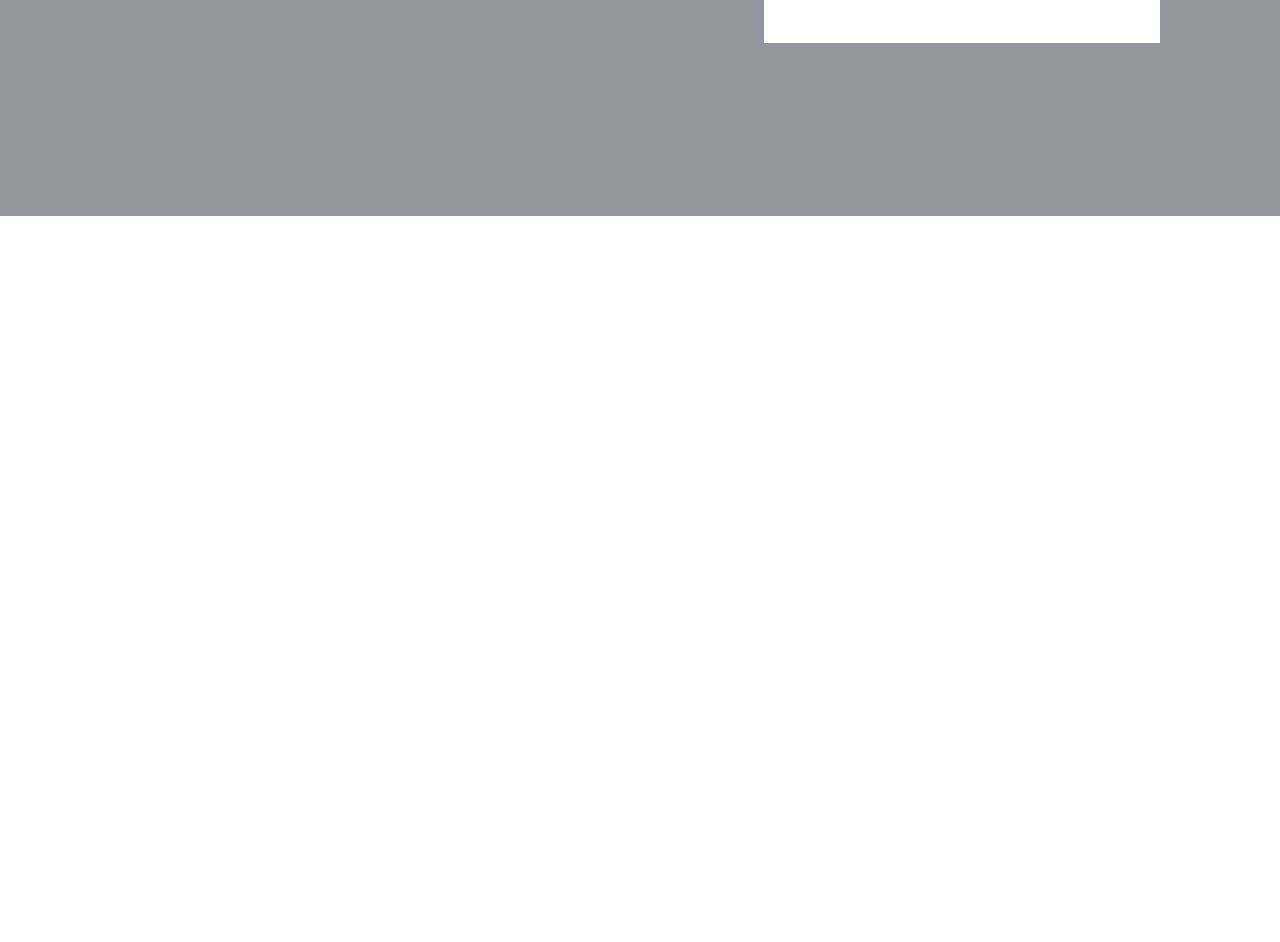
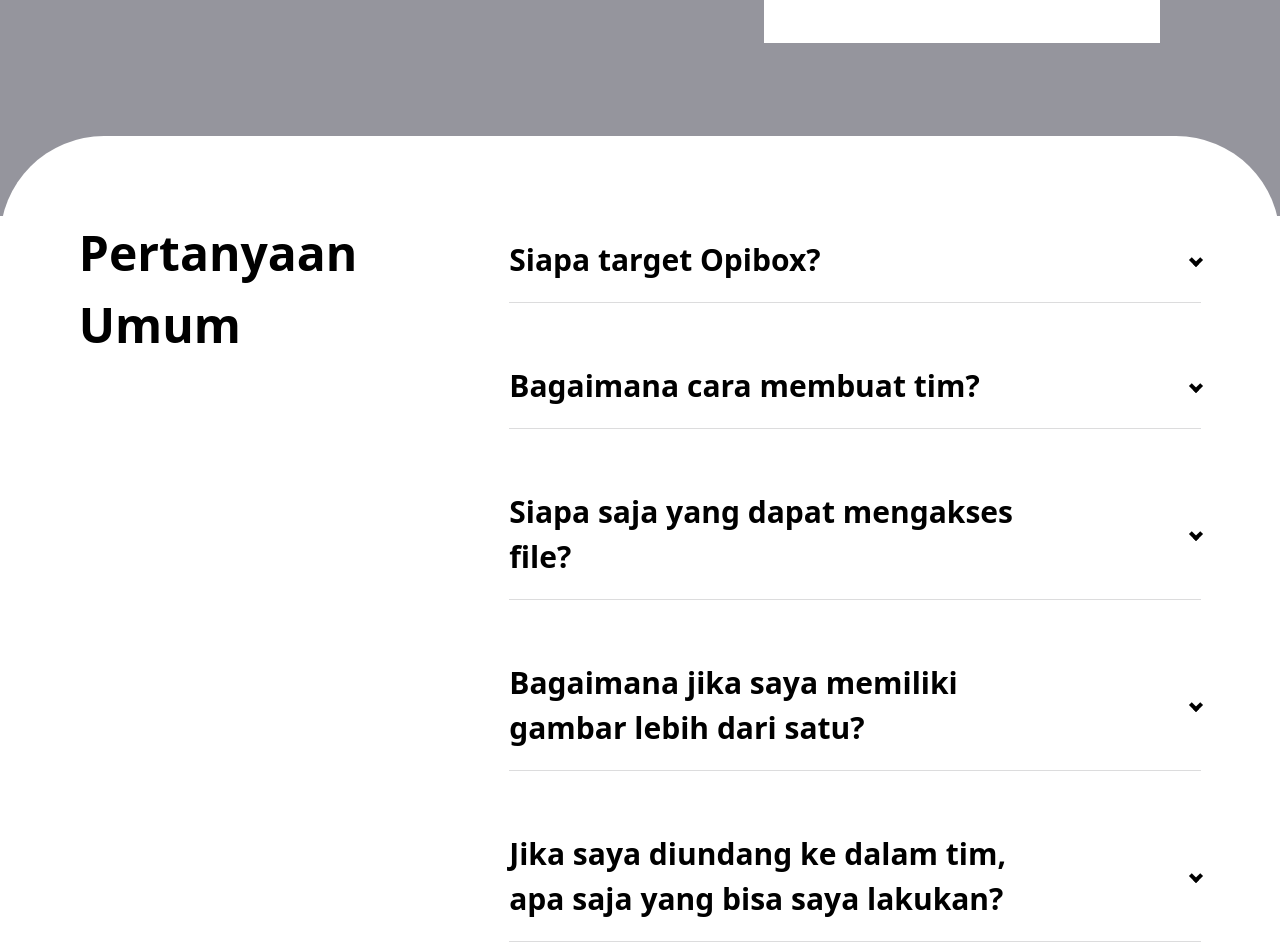
Before and after one commit to akbar5yn/OpiBox, a Nuxt app: page / in a window 1280 px wide. Shown: the part 3740-4682 px from the top of the page. Before the commit the page ends 3956 px from the top, so only its background shows below. Built offline with nearby package versions, Linux system fonts and the light colour scheme.

Commit message:
added help section

```diff
--- a/layouts/LandingPage.vue
+++ b/layouts/LandingPage.vue
@@ -146,9 +146,71 @@
     </section>
 
     <!-- Help Section -->
-    <section>
-      <div />
+    <section class="bg-white rounded-t-[104px] mt-[-80px]">
+      <div class="flex justify-center pt-[81px] px-[120px] gap-[152px]">
+        <h1 class="text-[48px] font-bold pt-0">
+          Pertanyaan Umum
+        </h1>
+        <div>
+          <ul class="flex flex-col gap-y-10">
+            <li class="list-help">
+              <p class="break-words">
+                Siapa target Opibox?
+              </p>
+              <button class="arrow self-center" />
+            </li>
+
+            <li class="list-help">
+              <p>Bagaimana cara membuat tim?</p>
+              <button class="arrow self-center" />
+            </li>
+
+            <li class="list-help">
+              <p>Siapa saja yang dapat mengakses file?</p>
+              <button class="arrow self-center" />
+            </li>
+
+            <li class="list-help">
+              <p>Bagaimana jika saya memiliki gambar lebih dari satu?</p>
+              <button class="arrow self-center" />
+            </li>
+
+            <li class="list-help">
+              <p>
+                Jika saya diundang ke dalam tim, apa saja yang bisa saya
+                lakukan?
+              </p>
+              <button class="arrow self-center" />
+            </li>
+          </ul>
+        </div>
+      </div>
     </section>
     <Nuxt />
   </div>
 </template>
+
+text-[30px] font-bold border-b-2 py-5 flex justify-between w-[553px]
+<style scoped>
+.list-help {
+  font-size: 30px;
+  font-weight: bold;
+  border-bottom: 1px solid rgba(25, 25, 27, 0.15);
+  display: flex;
+  justify-content: space-between;
+  width: 692px;
+  padding: 20px 0 20px 0;
+}
+
+.list-help > p {
+  width: 553px;
+}
+
+.arrow {
+  width: 10px;
+  height: 10px;
+  border-bottom: 0.25rem solid #000;
+  border-right: 0.25rem solid #000;
+  transform: rotate(45deg);
+}
+</style>
```
